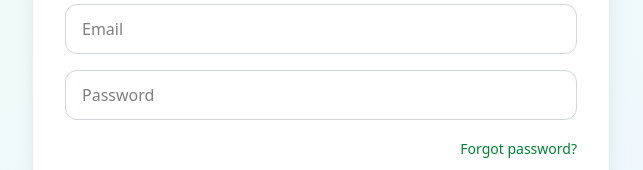
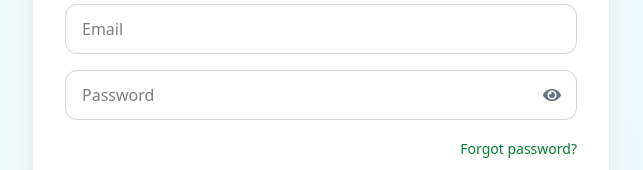
Before and after one commit to HanzalaKhattak/Smart-HealthConnect, a React (Vite) app: page /login in a window 1280 px wide. Both pictures are taken after a click on the button "Patient". Shown: the part 420-590 px from the top of the page, without its empty margins (319-962 px from the left). Built offline with nearby package versions, Linux system fonts and the light colour scheme; no server answers.

Commit message:
feat: Add password visibility toggle to Login and Register forms

```diff
--- a/src/Pages/Login/Login.jsx
+++ b/src/Pages/Login/Login.jsx
@@ -1,5 +1,5 @@
 import React, { useState } from 'react';
-import { FaUser, FaUserMd, FaHospital, FaTools, FaSpinner, FaArrowLeft } from 'react-icons/fa';
+import { FaUser, FaUserMd, FaHospital, FaTools, FaSpinner, FaArrowLeft, FaEye, FaEyeSlash } from 'react-icons/fa';
 import { API_User, API_Doctor, API_HospitalAdmin, API_SuperAdmin } from '../../Components/apis/apisUrl';
 import { Login_User, Doctor_Login, HospitalAdmin_Login, SuperAdmin_Login } from '../../Components/apis/endpoints';
 import Toast from '../../Components/Toast/Toast';
@@ -14,6 +14,7 @@
   const [formData, setFormData] = useState({});
   const [isLoading, setIsLoading] = useState(false);
   const [toast, setToast] = useState(null);
+  const [showPassword, setShowPassword] = useState(false);
 
   const handleChange = (e) => {
     setFormData({ ...formData, [e.target.name]: e.target.value });
@@ -183,14 +184,24 @@
               className="w-full px-4 py-3 border border-gray-300 rounded-xl focus:outline-none focus:ring-2 focus:ring-green-500 focus:border-transparent transition-all"
               required
             />
+            <div className="relative">
               <input
-              type="password"
+                type={showPassword ? "text" : "password"}
                 name="password"
                 placeholder="Password"
                 onChange={handleChange}
-              className="w-full px-4 py-3 border border-gray-300 rounded-xl focus:outline-none focus:ring-2 focus:ring-green-500 focus:border-transparent transition-all"
+                className="w-full px-4 py-3 pr-12 border border-gray-300 rounded-xl focus:outline-none focus:ring-2 focus:ring-green-500 focus:border-transparent transition-all"
                 required
               />
+              <button
+                type="button"
+                onClick={() => setShowPassword(!showPassword)}
+                className="absolute right-4 top-1/2 -translate-y-1/2 text-gray-500 hover:text-gray-700 transition-colors"
+                tabIndex="-1"
+              >
+                {showPassword ? <FaEyeSlash size={18} /> : <FaEye size={18} />}
+              </button>
+            </div>
             <div className="text-right">
               <Link to="/forgot-password" className="text-sm text-green-700 hover:underline">
                 Forgot password?
--- a/src/Pages/Register/Register.jsx
+++ b/src/Pages/Register/Register.jsx
@@ -1,5 +1,5 @@
 import React, { useState } from 'react';
-import { FaUser, FaUserMd, FaHospital, FaTools, FaSpinner, FaArrowLeft } from 'react-icons/fa';
+import { FaUser, FaUserMd, FaHospital, FaTools, FaSpinner, FaArrowLeft, FaEye, FaEyeSlash } from 'react-icons/fa';
 import { API_User, API_Doctor, API_HospitalAdmin, API_SuperAdmin } from '../../Components/apis/apisUrl';
 import { Add_User, Register_Doctor, Register_HospitalAdmin, Register_SuperAdin } from '../../Components/apis/endpoints';
 import Toast from '../../Components/Toast/Toast';
@@ -12,6 +12,7 @@
   const [formData, setFormData] = useState({});
   const [isLoading, setIsLoading] = useState(false);
   const [toast, setToast] = useState(null);
+  const [showPassword, setShowPassword] = useState(false);
 
   const handleChange = (e) => {
     setFormData({ ...formData, [e.target.name]: e.target.value });
@@ -88,14 +89,24 @@
         className="w-full px-4 py-2 border border-gray-300 rounded-lg focus:outline-none focus:ring-2 focus:ring-green-500"
         required
       />
+      <div className="relative">
         <input
-        type="password"
+          type={showPassword ? "text" : "password"}
           name="password"
           placeholder="Password (min 8 chars, upper, lower, number)"
           onChange={handleChange}
-        className="w-full px-4 py-2 border border-gray-300 rounded-lg focus:outline-none focus:ring-2 focus:ring-green-500"
+          className="w-full px-4 py-2 pr-10 border border-gray-300 rounded-lg focus:outline-none focus:ring-2 focus:ring-green-500"
           required
         />
+        <button
+          type="button"
+          onClick={() => setShowPassword(!showPassword)}
+          className="absolute right-3 top-1/2 -translate-y-1/2 text-gray-500 hover:text-gray-700 transition-colors"
+          tabIndex="-1"
+        >
+          {showPassword ? <FaEyeSlash size={16} /> : <FaEye size={16} />}
+        </button>
+      </div>
     </>
   );
 
```
Lines whose indentation alone changed are shown as unchanged.
